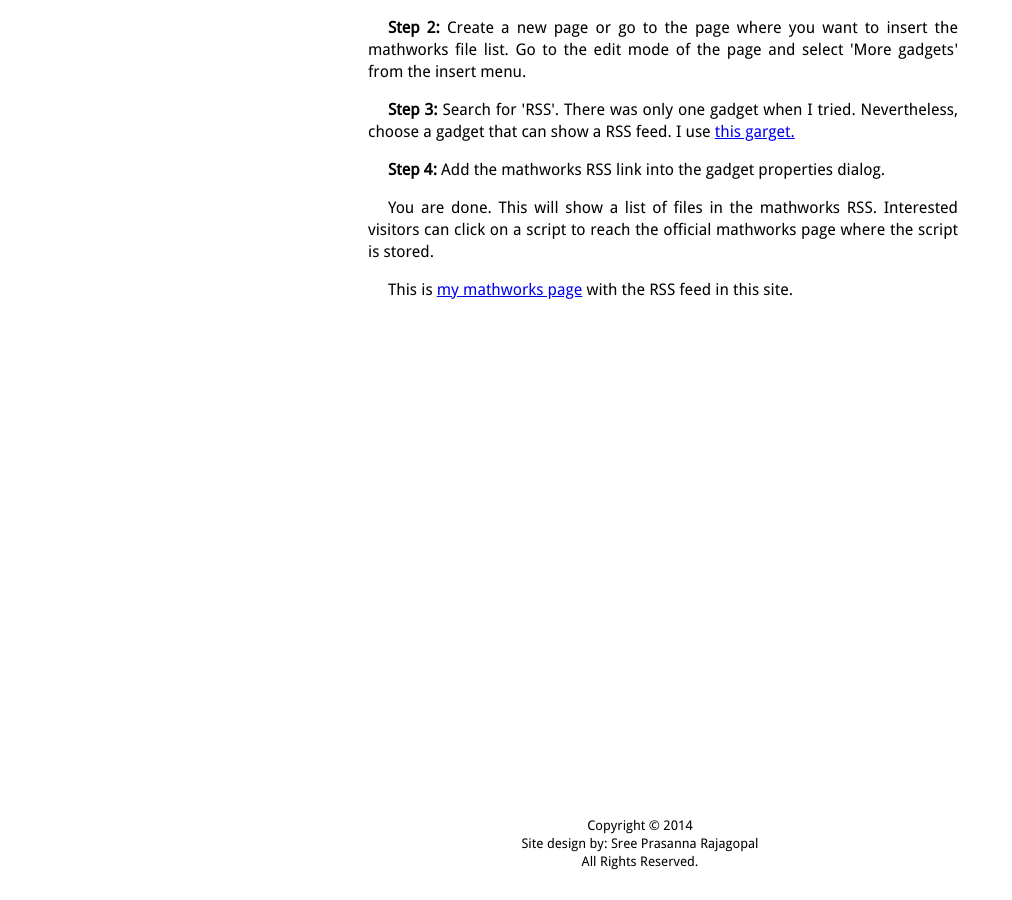
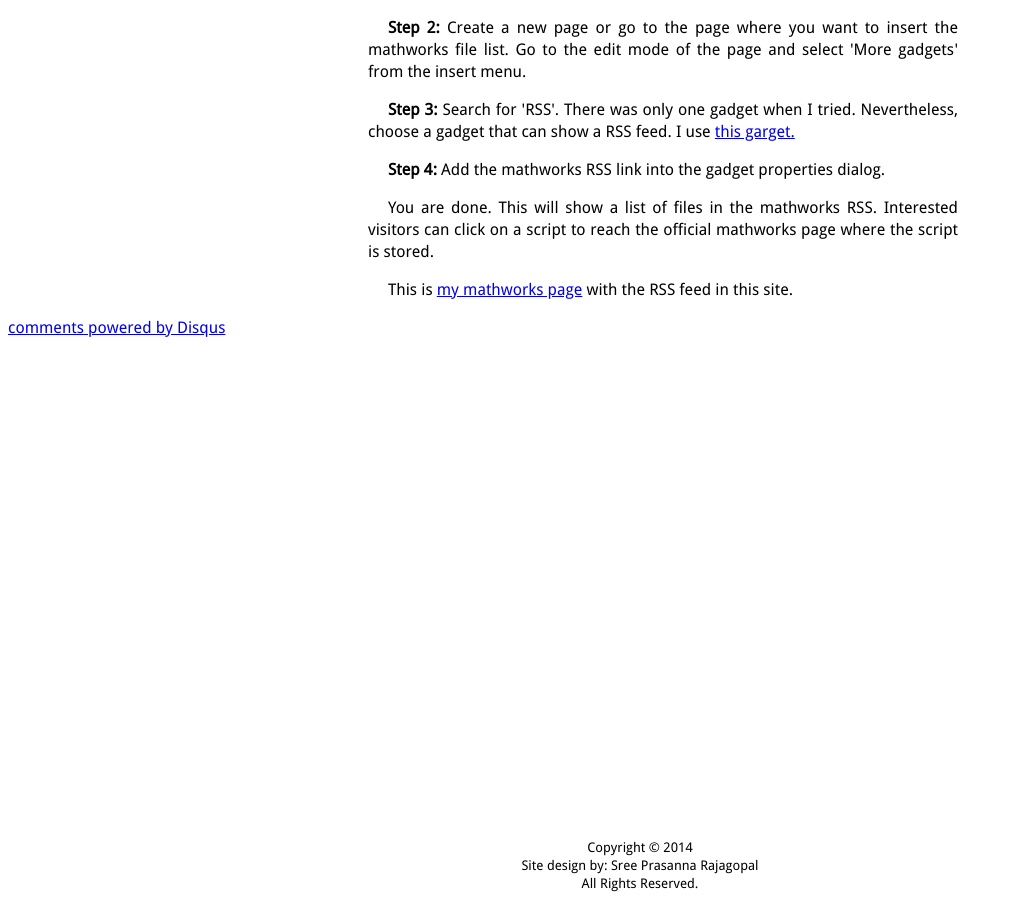
Before and after one commit to allinadaysdecay/sprajagopal.github.io, a Jekyll site: the page built from _posts/2014-01-29-display-matlab-contrib.md, in a window 1280 px wide and 900 px high, scrolled down 743 px. Shown: the whole window, without its empty margins (0-1012 px from the left). Built offline with Jekyll 4.4.1, drawn with Linux system fonts in a browser that asks for light colours; Markdown is read by kramdown in place of the engine named in the settings; comment, search, counter and statistics services are not loaded; before the commit the page ends 1621 px from its top, so only the background shows below that; some of the changed lines change nothing that is shown.

Commit message:
Added disqus thread

```diff
--- a/_layouts/post.html
+++ b/_layouts/post.html
@@ -13,4 +13,33 @@
 {{ content }}
 </div>
 </div>
+
+<div id="disqus_thread"></div>
+    <script type="text/javascript">
+        /* * * CONFIGURATION VARIABLES: EDIT BEFORE PASTING INTO YOUR WEBPAGE * * */
+        var disqus_shortname = 'decentsingularity'; // required: replace example with your forum shortname
+
+        /* * * DON'T EDIT BELOW THIS LINE * * */
+        (function() {
+            var dsq = document.createElement('script'); dsq.type = 'text/javascript'; dsq.async = true;
+            dsq.src = '//' + disqus_shortname + '.disqus.com/embed.js';
+            (document.getElementsByTagName('head')[0] || document.getElementsByTagName('body')[0]).appendChild(dsq);
+        })();
+    </script>
+    <noscript>Please enable JavaScript to view the <a href="http://disqus.com/?ref_noscript">comments powered by Disqus.</a></noscript>
+    <a href="http://disqus.com" class="dsq-brlink">comments powered by <span class="logo-disqus">Disqus</span></a>
+
+    <script type="text/javascript">
+    /* * * CONFIGURATION VARIABLES: EDIT BEFORE PASTING INTO YOUR WEBPAGE * * */
+    var disqus_shortname = 'decentsingularity'; // required: replace example with your forum shortname
+
+    /* * * DON'T EDIT BELOW THIS LINE * * */
+    (function () {
+        var s = document.createElement('script'); s.async = true;
+        s.type = 'text/javascript';
+        s.src = '//' + disqus_shortname + '.disqus.com/count.js';
+        (document.getElementsByTagName('HEAD')[0] || document.getElementsByTagName('BODY')[0]).appendChild(s);
+    }());
+    </script>
+
 {% include footer.html %}
```
